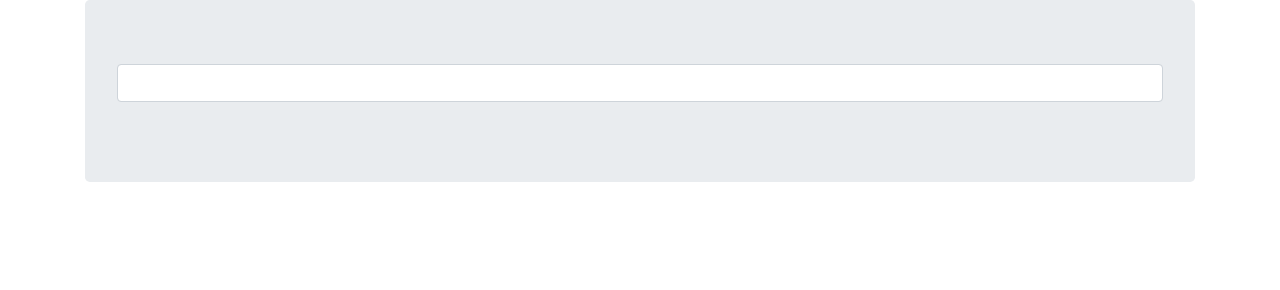
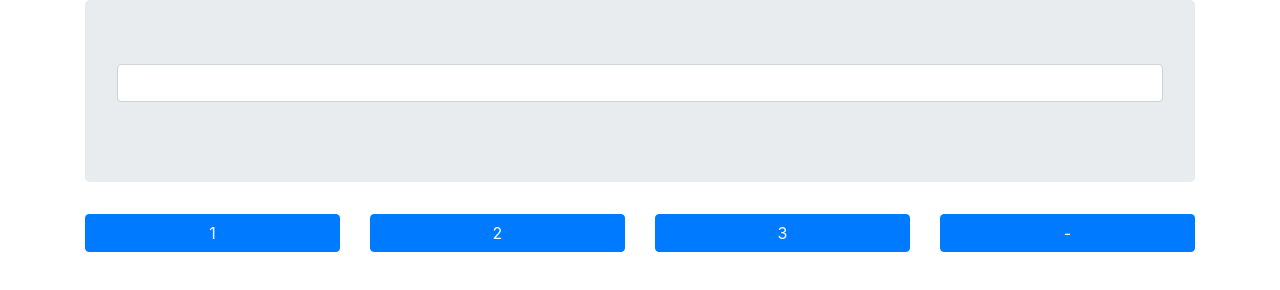
Before and after one commit to jussimar/calculadoraCordovaJsPuro, a website: page www/index.html in a window 1280 px wide. Drawn offline with Linux system fonts and the light colour scheme.

Commit message:
primeira linha de botoes

```diff
--- a/www/index.html
+++ b/www/index.html
@@ -23,6 +23,20 @@
         </div>
       </div>
     </div>
+    <div class="row">
+      <div class="col-3">
+        <button class="btn btn-primary btn-block">1</button>
+      </div>
+      <div class="col-3">
+        <button class="btn btn-primary btn-block">2</button>
+      </div>
+      <div class="col-3">
+        <button class="btn btn-primary btn-block">3</button>
+      </div>
+      <div class="col-3">
+        <button class="btn btn-primary btn-block">-</button>
+      </div>
+    </div>
   </div>
 </body>
 </html>
```
